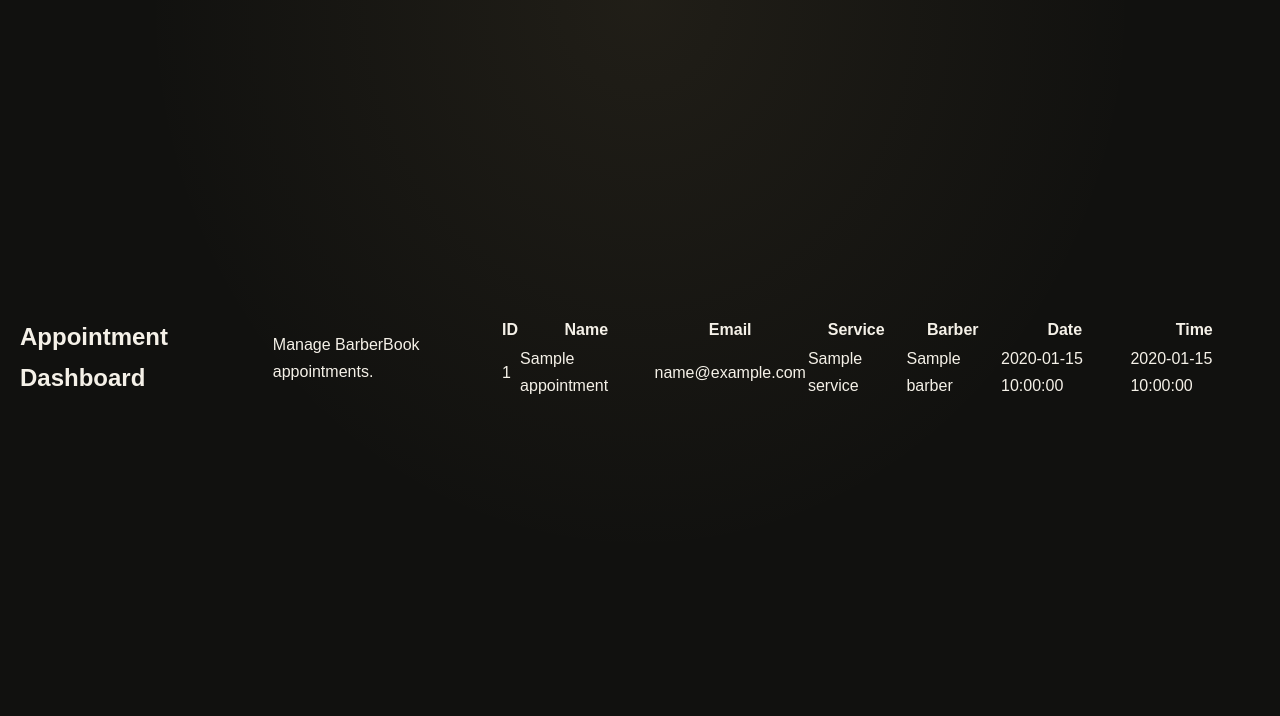
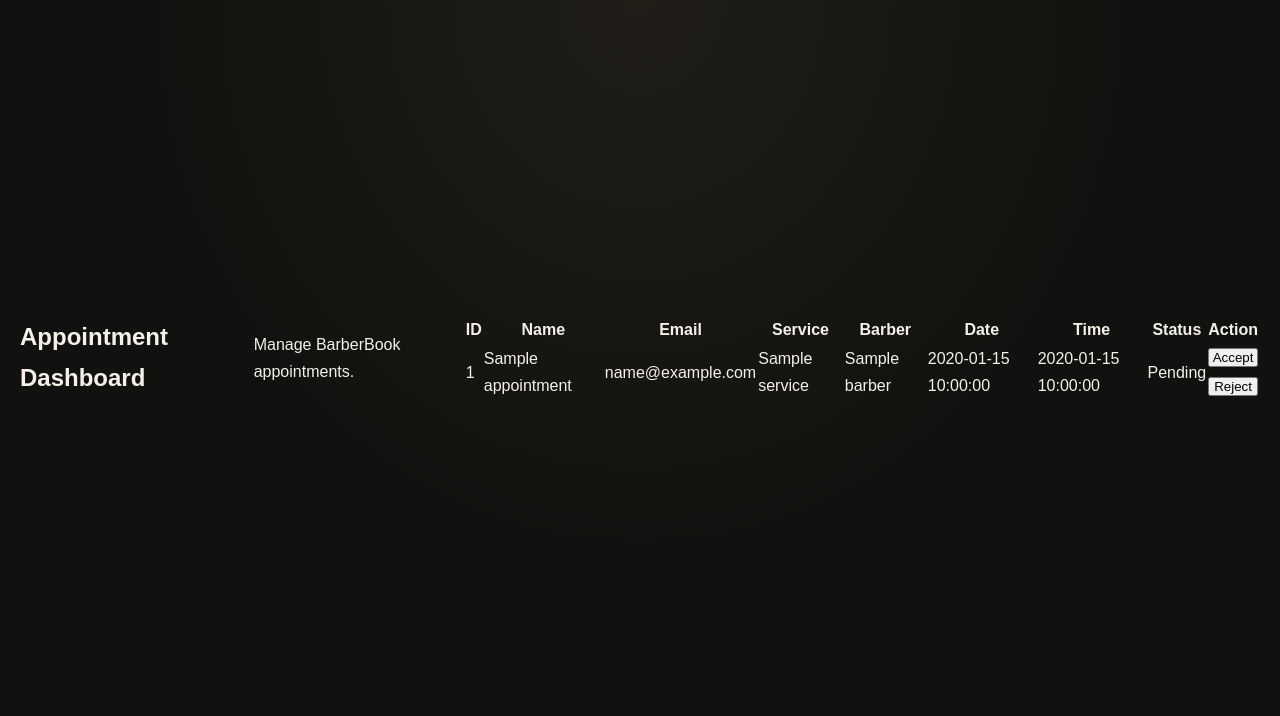
Before and after one commit to apexcitymedia-blip/jenkins-flask-demo, a Flask app: template templates/admin.html in a window 1280 px wide. Shown: the part 64-780 px from the top of the page. Run offline with Flask 3, Linux system fonts and the light colour scheme; the template is opened without the code that fills it: most values are stand-ins (such as "Sample title", 1, 10 or a date in 2020); some libraries are stand-ins or nearby versions.

Commit message:
Update admin.html

```diff
--- a/templates/admin.html
+++ b/templates/admin.html
@@ -1,3 +1,4 @@
+
 <!DOCTYPE html>
 <html lang="en">
 <head>
@@ -35,6 +36,8 @@
                                 <th>Barber</th>
                                 <th>Date</th>
                                 <th>Time</th>
+                                <th>Status</th>
+                                <th>Action</th>
                             </tr>
                         </thead>
 
@@ -48,6 +51,23 @@
                                 <td>{{ appointment["barber"] }}</td>
                                 <td>{{ appointment["date"] }}</td>
                                 <td>{{ appointment["time"] }}</td>
+                                <td>{{ appointment["status"] }}</td>
+                                <td>
+                                    {% if appointment["status"] == "Pending" %}
+                                    <form method="post"
+                                          action="{{ url_for('update_appointment_status', appointment_id=appointment['id']) }}">
+                                        <input type="hidden"
+                                               name="csrf_token"
+                                               value="{{ csrf_token }}">
+                                        <button type="submit" name="status"
+                                                value="Accepted">Accept</button>
+                                        <button type="submit" name="status"
+                                                value="Rejected">Reject</button>
+                                    </form>
+                                    {% else %}
+                                        No action needed
+                                    {% endif %}
+                                </td>
                             </tr>
                             {% endfor %}
                         </tbody>
```
